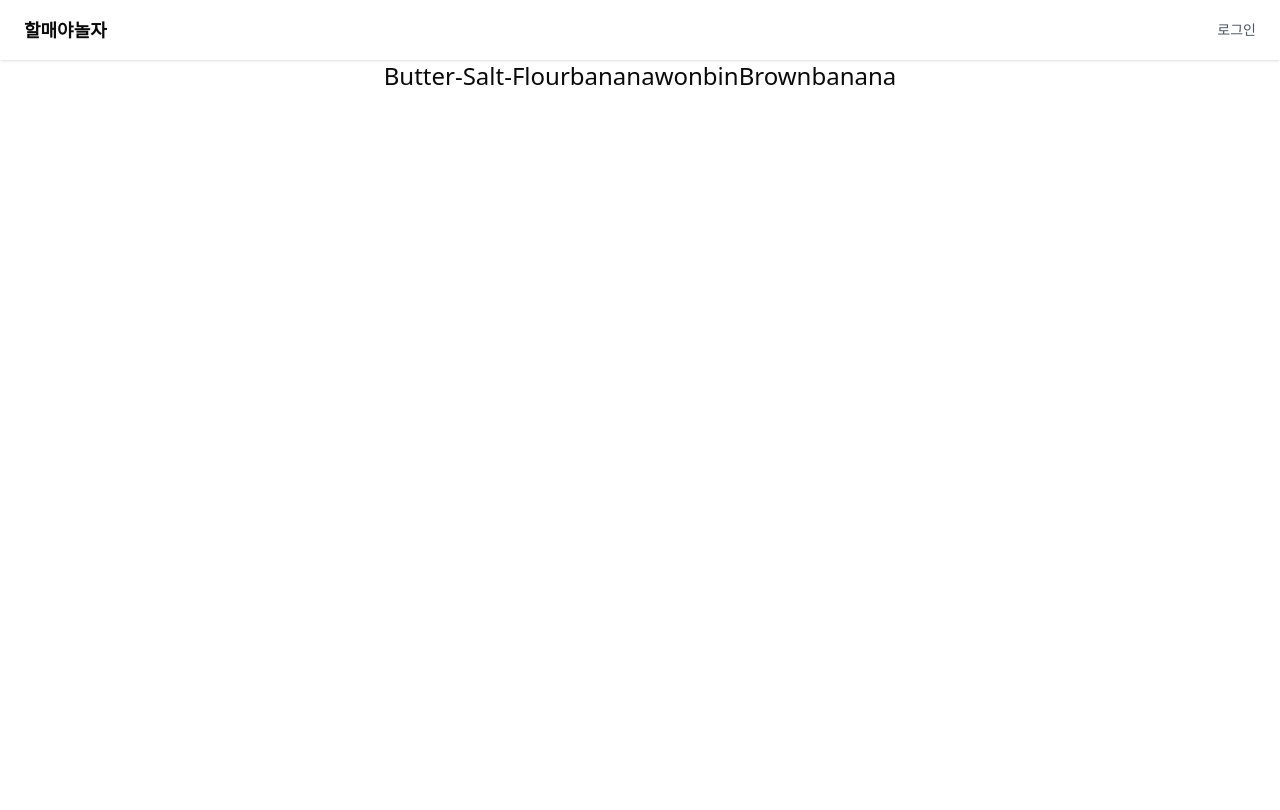
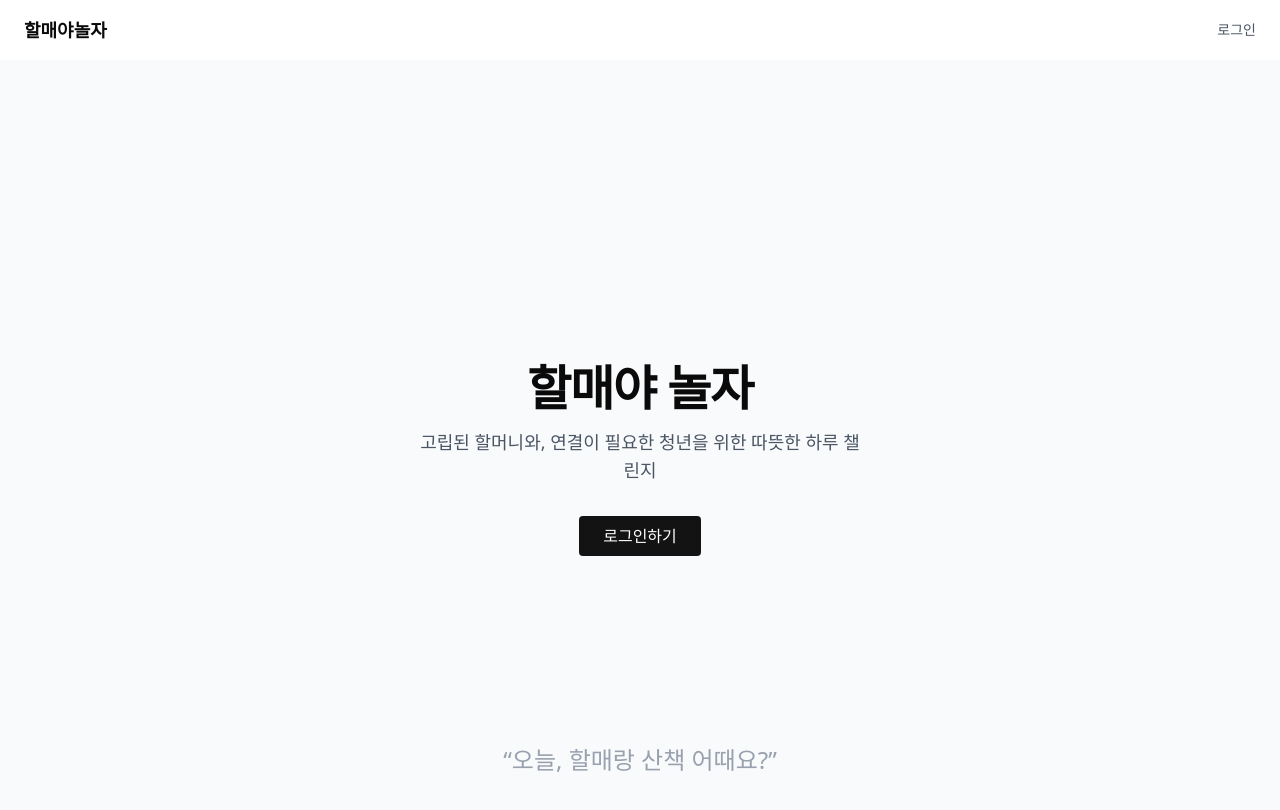
Before and after one commit to Butter-Salt-Flour/Butter-Salt-Flour-FE, a Next.js app: page / in a window 1280 px wide. Shown: the top 810 px of the page. Built offline with nearby package versions, Linux system fonts and the light colour scheme.

Commit message:
<Feat> firstpage 삭제;

```diff
--- a/src/app/first/page.tsx
+++ /dev/null
@@ -1,31 +0,0 @@
-'use client';
-
-import { useRouter } from 'next/navigation';
-
-export default function HomePage() {
-  const router = useRouter();
-
-  return (
-    <main className="flex flex-col items-center justify-center h-screen bg-gray-50 px-4">
-      <section className="text-center space-y-4">
-        <h1 className="text-4xl md:text-5xl font-bold tracking-tight">
-          할매야 놀자
-        </h1>
-        <p className="text-gray-600 text-base md:text-lg max-w-md">
-          고립된 할머니와, 연결이 필요한 청년을 위한 따뜻한 하루 챌린지
-        </p>
-
-        <button
-          onClick={() => router.push('/login')}
-          className="mt-4 px-6 py-2 rounded bg-black text-white hover:bg-gray-800 transition"
-        >
-          로그인하기
-        </button>
-      </section>
-
-      <footer className="absolute bottom-6 text-2xl text-gray-400">
-        “오늘, 할매랑 산책 어때요?”
-      </footer>
-    </main>
-  );
-}
--- a/src/app/page.tsx
+++ b/src/app/page.tsx
@@ -1,10 +1,31 @@
-export default function Home() {
+'use client';
+
+import { useRouter } from 'next/navigation';
+
+export default function HomePage() {
+  const router = useRouter();
+
   return (
-    <div className="bg-prima flex justify-center text-2xl">
-      Butter-Salt-Flour
-      <div className="text-banana">banana</div>
-      <div className="bg bg-wonbinBrown">wonbinBrown</div>
-      <div className="text-banana">banana</div>
-    </div>
+    <main className="flex flex-col items-center justify-center h-screen bg-gray-50 px-4">
+      <section className="text-center space-y-4">
+        <h1 className="text-4xl md:text-5xl font-bold tracking-tight">
+          할매야 놀자
+        </h1>
+        <p className="text-gray-600 text-base md:text-lg max-w-md">
+          고립된 할머니와, 연결이 필요한 청년을 위한 따뜻한 하루 챌린지
+        </p>
+
+        <button
+          onClick={() => router.push('/login')}
+          className="mt-4 px-6 py-2 rounded bg-black text-white hover:bg-gray-800 transition"
+        >
+          로그인하기
+        </button>
+      </section>
+
+      <footer className="absolute bottom-6 text-2xl text-gray-400">
+        “오늘, 할매랑 산책 어때요?”
+      </footer>
+    </main>
   );
 }
```
